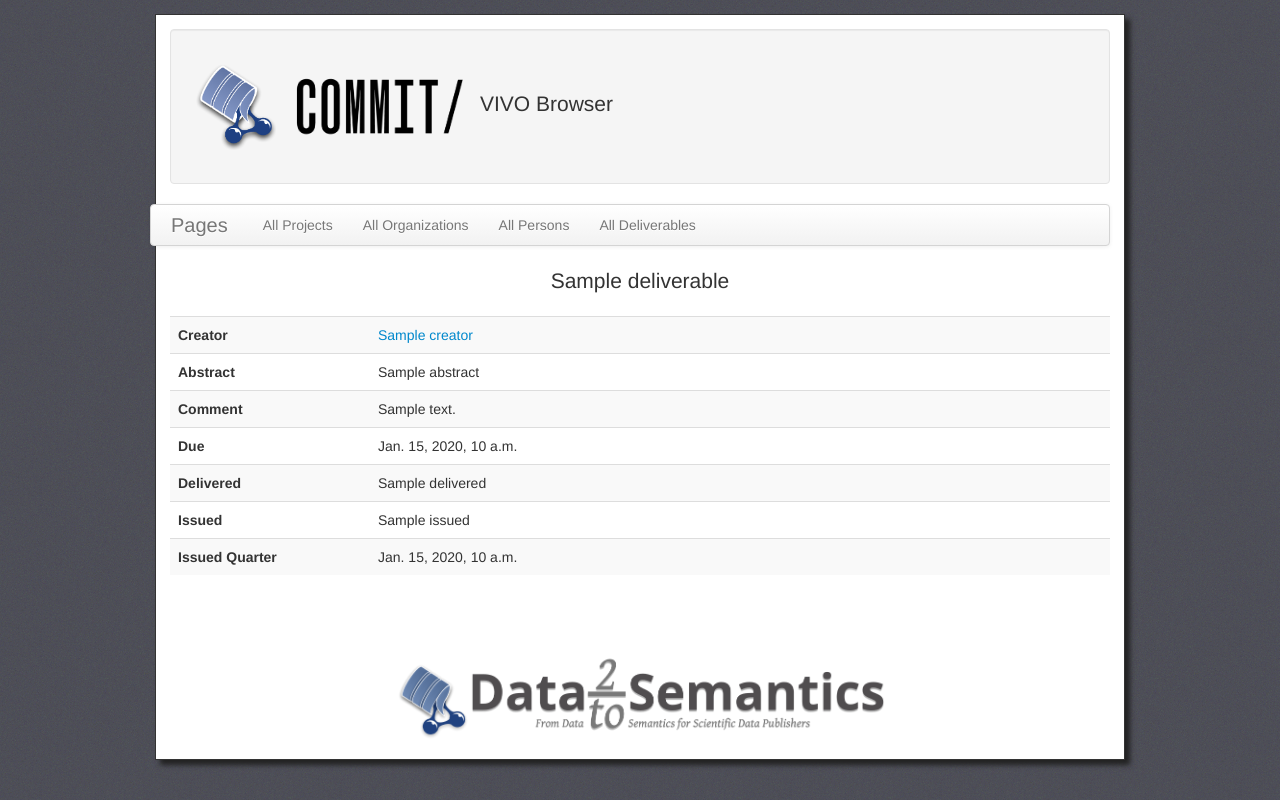
After one commit to Data2Semantics/VIVO-Browser, a Django app: template src/templates/deliverable.html in a window 1280 px wide. The commit adds this page. Run offline with Django 3.2, Linux system fonts and the light colour scheme; the template is opened without the code that fills it: most values are stand-ins (such as "Sample title", 1, 10 or a date in 2020); some libraries are stand-ins or nearby versions.

Commit message:
Templates for deliverables

```diff
--- a/src/templates/base.html
+++ b/src/templates/base.html
@@ -3,8 +3,11 @@
 <head>
 	<link rel="stylesheet" href="/static/css/commit.css" />
     <link rel="stylesheet" href="/static/css/bootstrap.css" />
+	<link rel="stylesheet" href="/static/css/docs.css" />
+
     <title>{% block title %}COMMIT VIVO Browser{% endblock %}</title>
 	<script src="http://code.jquery.com/jquery-latest.js"></script>
+	<script src="/static/js/jquery.bootpag.js"></script>
 </head>
 
 <body>
@@ -17,13 +20,14 @@
     		</div>
     	</div>
     	<div class='row'>
-	    	<div class="navbar">
+	    	<div class="navbar navbar-fixed">
 			  <div class="navbar-inner">
 			    <a class="brand" href="/">Pages</a>
 			    <ul class="nav">
 			      <li><a href="/projects">All Projects</a></li>
 			      <li><a href="/groups">All Organizations</a></li>
 			      <li><a href="/persons">All Persons</a></li>
+			      <li><a href="/deliverables">All Deliverables</a></li>
 			    </ul>
 			  </div>
 			</div>
@@ -38,6 +42,7 @@
         </div>
     </div>
 	<script src="/static/js/bootstrap.min.js"></script>
+
 </body>
 
 </html>
--- /dev/null
+++ b/src/templates/deliverable.html
@@ -0,0 +1,66 @@
+{% extends "base.html" %}
+
+
+{% block content %}
+
+
+<p class='lead' style='text-align: center'> {% if deliverable.title %}{{ deliverable.title  }}{% endif %}</p>
+
+<table class="table table-striped" style='table-layout:fixed'>
+<col class="property" width="200px"/><col class="value"/>
+
+	{% if deliverable.creator %}
+     <tr>
+	        <th> Creator </th>
+			<td> <a href="/group/{{deliverable.creator|urlencode}}"> {{ deliverable.creator  }} </a> </td>
+	 </tr>
+	{% endif %}
+
+	{% if deliverable.abstract %}
+     <tr>
+	        <th> Abstract </th>
+			<td> {{ deliverable.abstract}}  </td>
+	 </tr>
+	{% endif %}
+
+	{% if deliverable.comment %}
+     <tr>
+	        <th> Comment </th>
+			<td> {{ deliverable.comment  }}  </td>
+	 </tr>
+	{% endif %}
+
+
+	{% if deliverable.due %}
+     <tr>
+	        <th> Due </th>
+			<td> {{ deliverable.due  }}  </td>
+	 </tr>
+	{% endif %}
+
+
+	{% if deliverable.delivered%}
+     <tr>
+	        <th> Delivered </th>
+			<td> {{ deliverable.delivered  }}  </td>
+	 </tr>
+	{% endif %}
+
+
+	{% if deliverable.issued %}
+     <tr>
+	        <th> Issued </th>
+			<td> {{ deliverable.issued  }}  </td>
+	 </tr>
+	{% endif %}
+
+
+	{% if deliverable.dateIssued%}
+     <tr>
+	        <th> Issued Quarter </th>
+			<td> {{ deliverable.dateIssued  }}  </td>
+	 </tr>
+	{% endif %}
+</table>
+
+{% endblock %}
```
Also changed, not shown: src/templates/deliverables_base.html (added, +38 -0 lines), src/templates/deliverables_type.html (added, +13 -0 lines).
